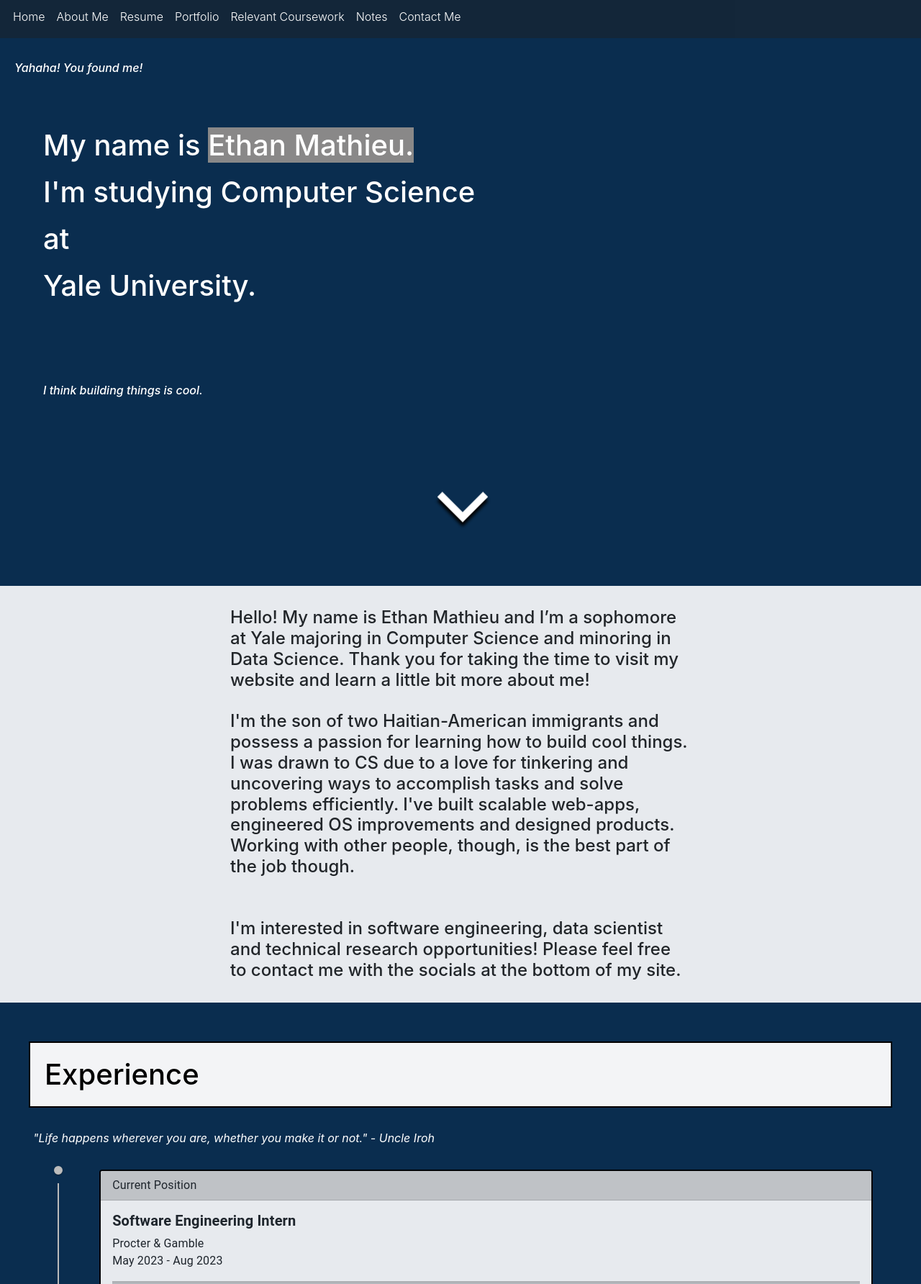
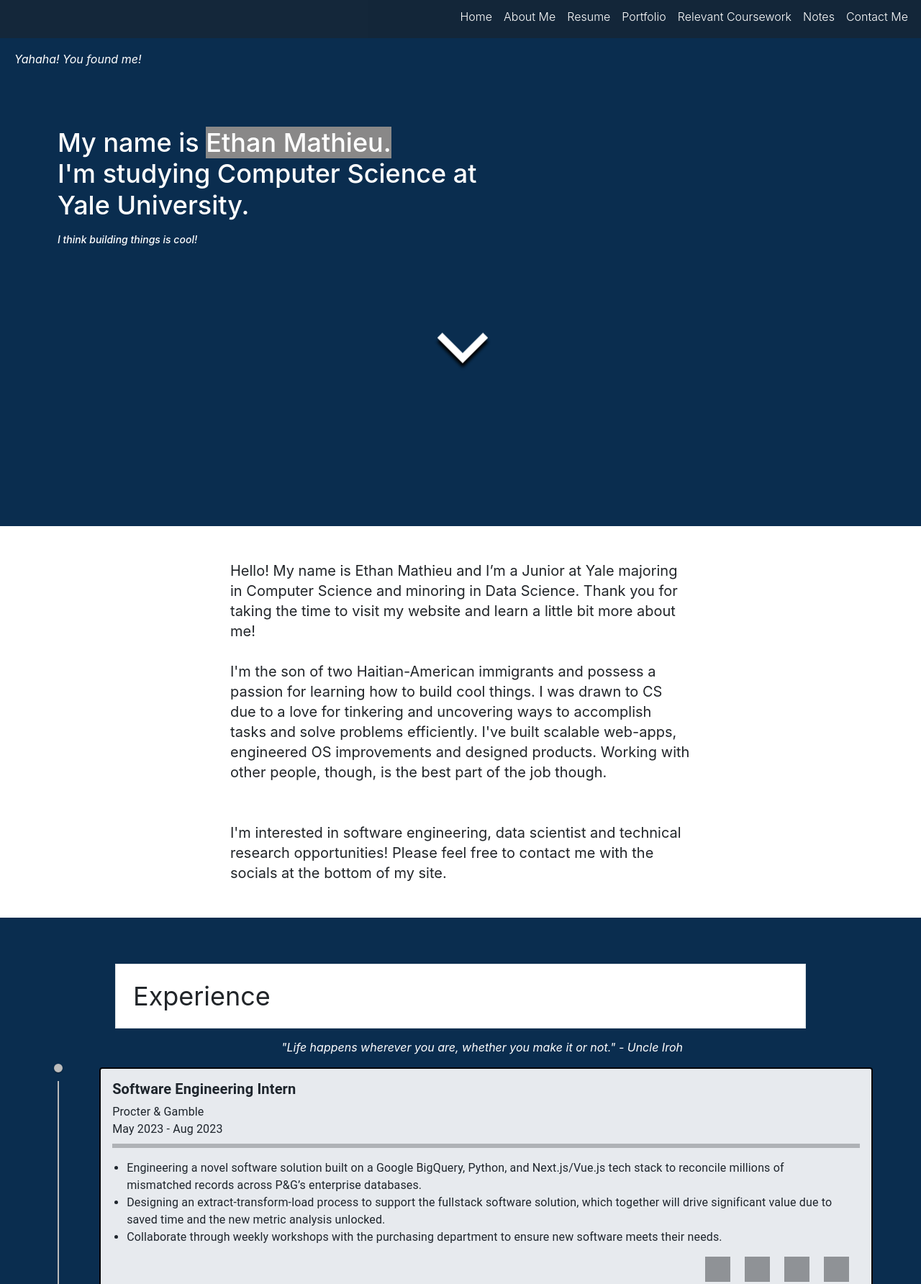
Before and after one commit to emath12/personal_site, a React app: page / in a window 1280 px wide. Shown: the part 7-1791 px from the top of the page at 72% size. Built offline with nearby package versions, Linux system fonts and the light colour scheme; grey boxes are pictures that could not be loaded.

Commit message:
migrated to tailwind

```diff
--- a/package.json
+++ b/package.json
@@ -46,5 +46,8 @@
       "last 1 firefox version",
       "last 1 safari version"
     ]
+  },
+  "devDependencies": {
+    "tailwindcss": "^3.3.3"
   }
 }
--- a/src/components/Home.css
+++ b/src/components/Home.css
@@ -252,7 +252,7 @@ ul {
     border-style: solid;
     border-width: 1px;
     overflow: scroll;
-    height: 80vh;
+    height: 70vh;
 
 }
 
--- a/src/components/NavBar.js
+++ b/src/components/NavBar.js
@@ -16,7 +16,7 @@ function OurBar() {
   }
 
   return (
-    <Navbar fixed="top" className="navbar-style-1" collapseOnSelect expand="lg">
+    <Navbar fixed="top" className="text-left navbar-style-1" collapseOnSelect expand="lg">
       <Navbar.Toggle aria-controls="basic-navbar-nav" />
       <Navbar.Collapse id="basic-navbar-nav">
         <Nav className="ml-auto">
--- a/src/components/Notes.js
+++ b/src/components/Notes.js
@@ -2,7 +2,6 @@ import OurBar from "./NavBar"
 function Notes() {
     return (
         <>
-
             <OurBar/>
             <br/>
             <center><h1 style={{color : "white"}}>Under Construction...</h1></center>
--- a/src/components/Page.js
+++ b/src/components/Page.js
@@ -29,27 +29,21 @@ function AboutMe() {
     return (
         <>
 
-            <h2>Yahaha! You found me!</h2>
+            <h2 className='mt-20'>Yahaha! You found me!</h2>
 
-            <div className='the-page-style'>
+            <div className='m-20 font-robot font-medium'>
                 <SkillRack />
                 <Grid container spacing={2}>
                     <Grid item xs={7}>
-                        <div className="title-content">
-                            <h1 className='main-title'>
+                        <div className="text-4xl">
+                            <h1 className='line-65 text-white'>
                                 <span className='highlight'>My name is <span className="no-drop">Ethan Mathieu.</span></span>
                                 <br/>
                                 I'm studying Computer Science at <br/> Yale University.
                                 <br />
                             </h1>
-                            <br/>
-                            <br></br>
-                            <br></br>
-                            <br></br>
-                            <h6
-                                style={{color: "white", fontStyle: "italic"}}
-                            >
-                            I think building things is cool.
+                            <h6 className='text-sm mt-3 italic text-white'>
+                            I think building things is cool!
                             </h6>
                         </div>
                     </Grid>
@@ -81,24 +75,19 @@ function Page() {
     return (
         <>
             <OurBar />
-
             <a id="home"/>
-            <br/>
-            <br/>
-            <br/>
             <AboutMe />
 
             <div className="center-obj">
-                <br></br>
                 <div className="down-arrow">
                 </div>
             </div>
 
             <a id="about-me"/>
 
-            <div className='h-section-center'>
-                <h4 style={{margin: "30px"}}>
-                    Hello! My name is Ethan Mathieu and I’m a sophomore at Yale majoring in Computer Science
+            <div className='bg-white justify-center items-center mt-72 flex'>
+                <h4 className='m-30 w-1/2 m-5 text-xl'>
+                    Hello! My name is Ethan Mathieu and I’m a Junior at Yale majoring in Computer Science
                     and minoring in Data Science. Thank you for taking the time to visit my website
                     and learn a little bit more about me!
                     <br/>
@@ -112,17 +101,16 @@ function Page() {
                     <br/>
                     I'm interested in software engineering, data scientist and technical research opportunities! Please
                     feel free to contact me with the socials at the bottom of my site.
-
                 </h4>
             </div>
 
             <br></br>
 
             <a id="resume" />
-            <h1 className='title'>Experience</h1>
-
-            <br></br>
-
+            <div className=' flow-root mt-10 mb-2 content-start'>
+            <h1 className='text-4xl p-4 bg-white border border-1 border-black ml-40 mr-40 mt-30 center'>Experience</h1>
+            </div>
+            <div cla>
             <StyledTimeline
               sx={{
                 [`& .${timelineOppositeContentClasses.root}`]: {
@@ -132,7 +120,7 @@ function Page() {
               }}
             >
                 <p
-                    style={{color: "white", fontStyle: "italic", marginLeft: "10px"}}
+                    className='text-white text-center italic ml-10'
                 >
                     "Life happens wherever you are, whether you make it or not." - Uncle Iroh
                 </p>
@@ -147,7 +135,7 @@ function Page() {
                         position="Software Engineering Intern"
                         organizationName="Procter & Gamble"
                         duration="May 2023 - Aug 2023"
-                        current={true}
+                        current={false}
                         description={[
                         "Engineering a novel software solution built on a Google BigQuery, Python, and Next.js/Vue.js tech stack to reconcile millions of mismatched records across P&G’s enterprise databases.",
                         "Designing an extract-transform-load process to support the fullstack software solution, which together will drive significant value due to saved time and the new metric analysis unlocked.",
@@ -168,7 +156,7 @@ function Page() {
                         position="Vice President"
                         organizationName="Yale Computer Society"
                         duration="May 2023 - Present"
-                        current={true}
+                        current={false}
                         description={[
                         "Elected in a landslide over opposition to direct the internal operations of the Yale Computer Society in the 2023-4 academic year.",
                         ]}
@@ -250,6 +238,7 @@ function Page() {
                     </TimelineContent>
                 </TimelineItem>
             </StyledTimeline>
+            </div>
 
             <a id="portfolio" />
 
@@ -258,9 +247,17 @@ function Page() {
                 <div style={{backgroundColor: "rgba(255, 255, 255, 0.8)"}}>
 
                     <br/>
-                    <center><h3 style={{color: "white", backgroundColor: "#082b4dfc", width: "25%", padding: "10px", borderRadius: "5px", fontStyle : "italic"}}>My Stuff</h3></center>
+                    <center><h3 className='text-xl' style={{color: "white", backgroundColor: "#082b4dfc", width: "25%", padding: "10px", borderRadius: "5px", fontStyle : "italic"}}>My Stuff</h3></center>
 
                     <div className="two-grid">
+                        <ProjectCard
+                            projectTitle="ymeets - yale scheduling made easy"
+                            duration="In Progress"
+                            description="Founding Software Development Team Lead for the y/cs projects ymeets. Implemented avaliability select calendar"
+                            skills={["React", "Firebase"]}
+                            image={ymeetsimg}
+
+                        />
                         <ProjectCard
                             projectTitle="Yale Computer Society Website"
                             duration="August 2023 - Present"
@@ -294,14 +291,7 @@ function Page() {
                             skills={["Python"]}
                             image={guiImg}
                         />
-                        <ProjectCard
-                            projectTitle="ymeets - yale scheduling made easy"
-                            duration="In Progress"
-                            description="Founding Software Development Team Lead for the y/cs projects ymeets. Implemented avaliability select calendar"
-                            skills={["React", "Firebase"]}
-                            image={ymeetsimg}
 
-                        />
 
                     </div>
                 </div>
@@ -309,9 +299,9 @@ function Page() {
 
             <a id="relevant-coursework" />
 
-            <h1 className='title'>Relevant Coursework</h1>
+            <h1 className='text-4xl p-4 bg-white border border-1 border-black ml-40 mr-40 mt-20 center'>Relevant Coursework</h1>
 
-            <ul className='title more-padding'>
+            <ul className='bg-white list-disc mt-10 more-padding'>
                 <li>CPSC 201: Introduction to Computer Science</li>
                 <li>CPSC 223: Datastructures and Programming Techniques</li>
                 <li>CPSC 202: Mathemtical Tools for Computer Science</li>
@@ -320,6 +310,10 @@ function Page() {
                 <li>CPSC 419: Introduction to Full-Stack Web Programming</li>
                 <li>MATH 115: Calculus of Single Variable II</li>
                 <li>MATH 222: Linear Algebra with Applications (in progress)</li>
+                <li>CPSC 327: Object-Oriented Programing (in progress)</li>
+                <li>CPSC 465: Theroy of Distributed Systems (in progress)</li>
+                <li>S&DS 230: Data Exploration & Analysis (in progress)</li>
+
             </ul>
 
             <a id="contact-me" />
--- a/src/components/ResumeCard.js
+++ b/src/components/ResumeCard.js
@@ -12,13 +12,9 @@ const ResumeCard = (props) => {
                     <br></br>
                     <span>{props.duration}</span>
                     <hr
-                    style={{
-                        height: "4px",
-                        border: "none",
-                        borderTop: "2px solid black",
-                    }}
+                        className='h-4 border-solid mt-2'
                     />
-                    <ul>
+                    <ul className='mt-3 list-disc'>
                         {props.description.map((desc_item) => (
                             <li>{desc_item}</li>
                         ))}
--- a/src/index.css
+++ b/src/index.css
@@ -1,3 +1,7 @@
+@tailwind base;
+@tailwind components;
+@tailwind utilities;
+
 body {
   margin: 0;
   font-family: -apple-system, BlinkMacSystemFont, 'Segoe UI', 'Roboto', 'Oxygen',
--- /dev/null
+++ b/tailwind.config.js
@@ -0,0 +1,19 @@
+/** @type {import('tailwindcss').Config} */
+module.exports = {
+  content: [
+    "./src/**/*.{js,jsx,ts,tsx}",
+  ],
+  theme: {
+    extend: {
+      lineHeight: {
+        '65': '65px',
+      },
+
+      colors: {
+        'custom-blue': '#3366FF', // Define your custom color here
+      },
+    },
+  },
+
+  plugins: [],
+}
```
Also changed, not shown: 1 other file.
